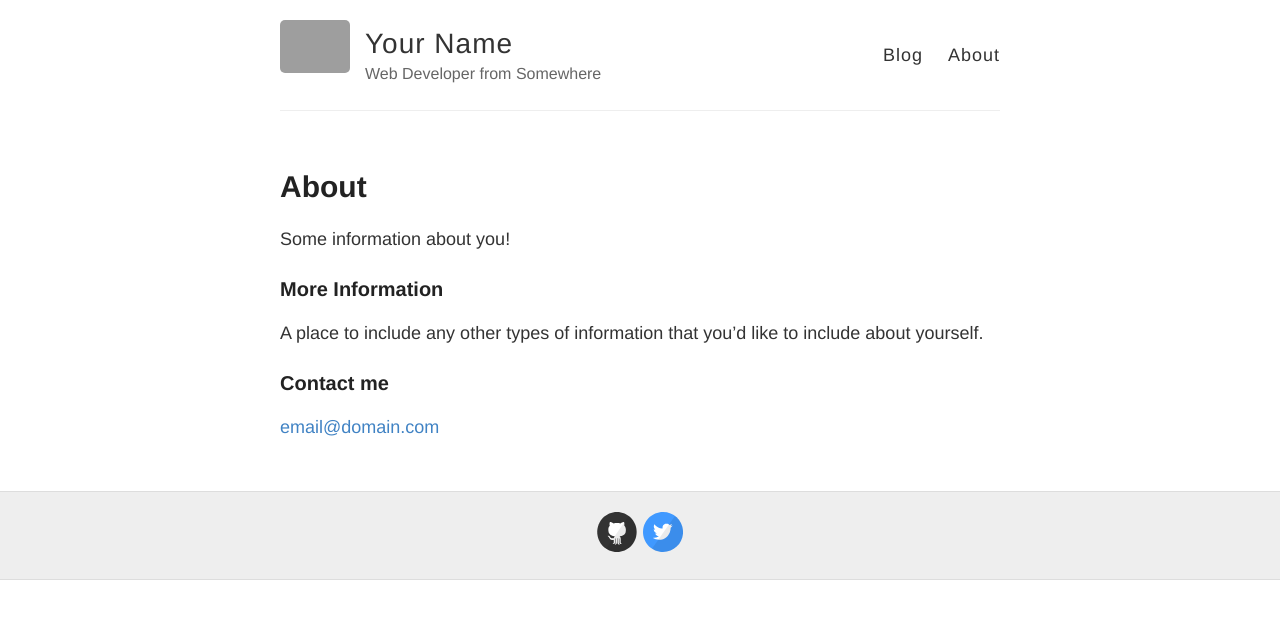
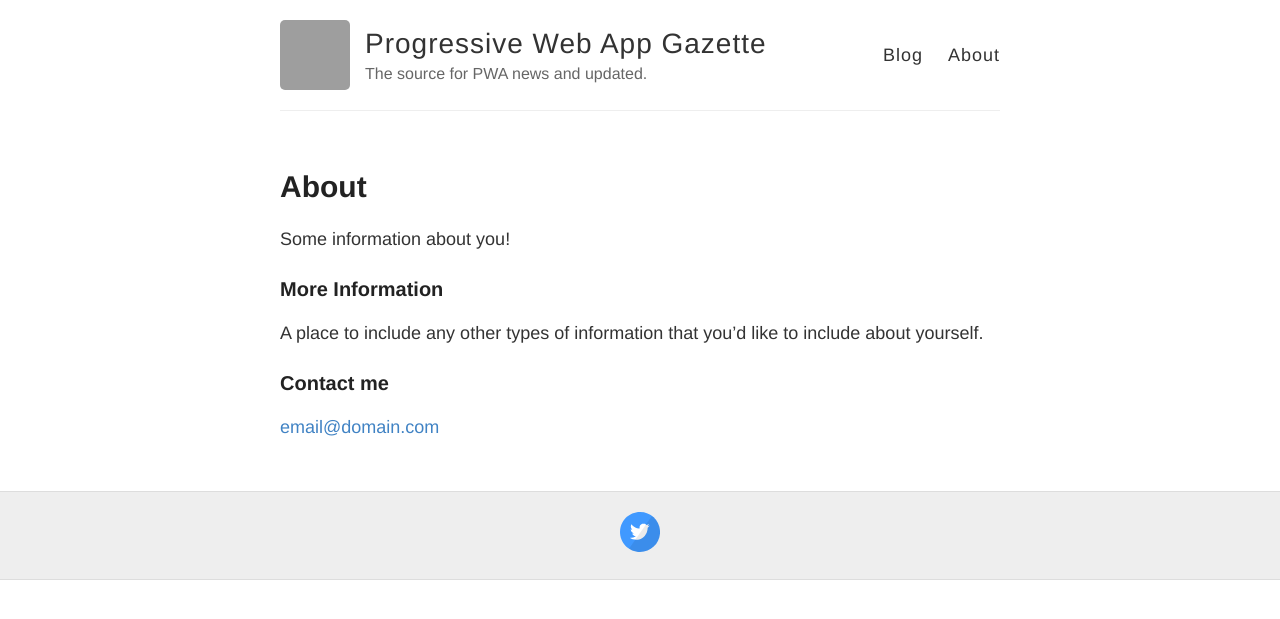
Before and after one commit to nikmd23/pwa-gazette, a Jekyll site: the page built from about.md, in a window 1280 px wide. Shown: the top 619 px of the page. Built offline with Jekyll 4.4.1, drawn with Linux system fonts in a browser that asks for light colours; grey boxes are pictures that could not be loaded.

Commit message:
Update configuration

```diff
--- a/_config.yml
+++ b/_config.yml
@@ -3,13 +3,13 @@
 #
 
 # Name of your site (displayed in the header)
-name: Your Name
+name: Progressive Web App Gazette
 
 # Short bio or description (displayed in the header)
-description: Web Developer from Somewhere
+description: The source for PWA news and updated.
 
 # URL of your avatar or profile pic (you could use your GitHub profile pic)
-avatar: https://raw.githubusercontent.com/barryclark/jekyll-now/master/images/jekyll-logo.png
+avatar: https://avatars2.githubusercontent.com/u/199026?v=3&s=460
 
 #
 # Flags below are optional
@@ -21,12 +21,12 @@ footer-links:
   email:
   facebook:
   flickr:
-  github: barryclark/jekyll-now
+  github:
   instagram:
   linkedin:
   pinterest:
   rss: # just type anything here for a working RSS icon
-  twitter: jekyllrb
+  twitter: nikmd23
   stackoverflow: # your stackoverflow profile, e.g. "users/50476/bart-kiers"
   youtube: # channel/<your_long_string> or user/<user-name>
   googleplus: # anything in your profile username that comes after plus.google.com/
@@ -41,13 +41,13 @@ google_analytics:
 
 # Your website URL (e.g. http://barryclark.github.io or http://www.barryclark.co)
 # Used for Sitemap.xml and your RSS feed
-url:
+url: http://pwagazette.com/
 
 # If you're hosting your site at a Project repository on GitHub pages
 # (http://yourusername.github.io/repository-name)
 # and NOT your User repository (http://yourusername.github.io)
 # then add in the baseurl here, like this: "/repository-name"
-baseurl: ""
+baseurl: "/pwa-gazette"
 
 #
 # !! You don't need to change any of the configuration flags below !!
```
